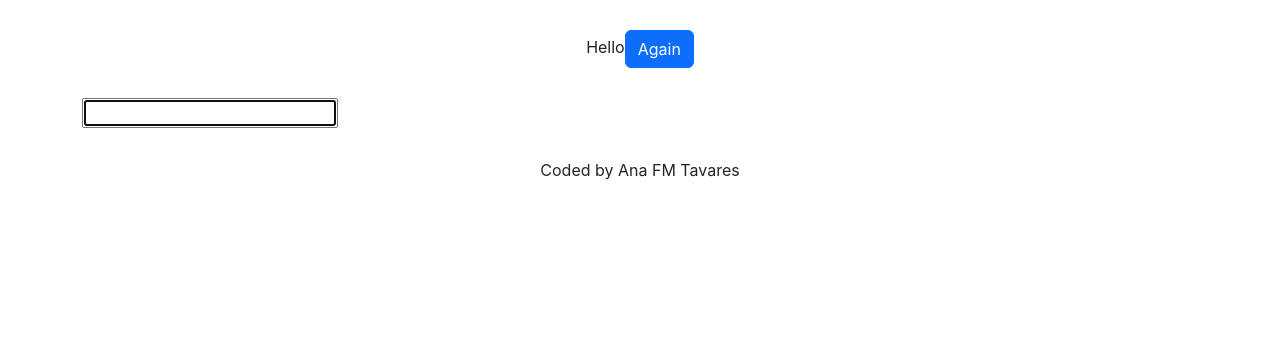
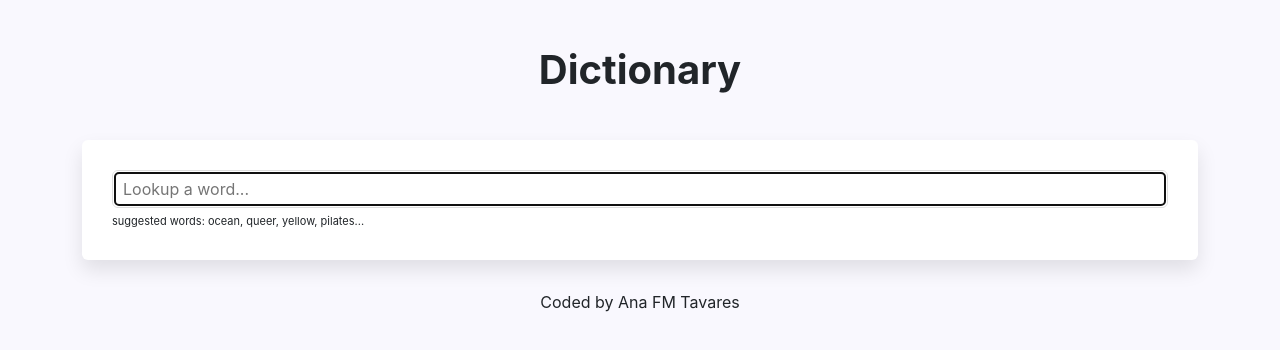
Before and after one commit to anafmt/dictionary-project, a React (Create React App) app: page / in a window 1280 px wide. Shown: the top 350 px of the page. Built offline with nearby package versions, Linux system fonts and the light colour scheme; no server answers.

Commit message:
Styled the application

```diff
--- a/src/App.css
+++ b/src/App.css
@@ -1,5 +1,16 @@
+body {
+    background: #f9f8fe;
+}
+
+a {
+    color:#9670f4;
+}
+
 .App-header {
-    margin: 30px 0;
+    font-size: 40px;
+    font-weight: bold;
+    line-height: 1.5;
+    margin: 40px 0;
 }
 
 .App-footer {
--- a/src/App.js
+++ b/src/App.js
@@ -6,13 +6,12 @@ function App() {
   return (
     <div className="App">
       <div className='container'>
-      <header className="App-header text-center">
-      Hello
-      <a href='/' className='btn btn-primary'>Again</a>
-      </header>
-      <main>
-        <Dictionary />
-      </main>
+          <header className="App-header text-center">
+          Dictionary
+          </header>
+          <main>
+          <Dictionary defaultKeyword="vibe" />
+          </main>
       <footer className='App-footer'>Coded by Ana FM Tavares</footer>
     </div>
     </div>
--- a/src/Dictionary.css
+++ b/src/Dictionary.css
@@ -0,0 +1,20 @@
+.Dictionary section {
+    background: white;
+    padding: 30px;
+    border-radius: 6px;
+    box-shadow: 0 10px 20px rgba(0 0 0 / 10%);
+    margin: 20px 0;
+}
+
+.Dictionary input {
+    width: 100%;
+    border-radius: 6px;
+    padding: 6px 10px;
+    color: #333;
+    border: 1px solid #ddd;
+}
+
+.Dictionary .hint {
+    font-size: 11px;
+    margin-top: 5px;
+}
--- a/src/Dictionary.js
+++ b/src/Dictionary.js
@@ -3,16 +3,22 @@ import "./Dictionary.css"
 import axios from "axios";
 import Results from "./Results"
 
-export default function Dictionary () {
-    let [keyword, setKeyword] = useState(null);
+export default function Dictionary (props) {
+    let [keyword, setKeyword] = useState(props.defaultKeyword);
     let [results, setResults] = useState(null);
+    let [loaded, setLoaded] = useState(false);
 
-    function search (event) {
-        event.preventDefault();
-            // documentation: https://www.shecodes.io/learn/apis/dictionary
+
+    function search () {
+                    // documentation: https://www.shecodes.io/learn/apis/dictionary
     let apiKey = `da34a047131b20d5faab7d8tfo459827`
     let apiUrl = `https://api.shecodes.io/dictionary/v1/define?word=${keyword}&key=${apiKey}`
     axios.get(apiUrl).then(handleResponse);
+    }
+
+    function handleSubmit (event) {
+        event.preventDefault();
+        search();
     }
 
     function handleResponse (response) {
@@ -24,21 +30,23 @@ export default function Dictionary () {
         setKeyword(event.target.value)
     }
 
-    if (results) {
+    function load() {
+        setLoaded(true);
+        search();
+    }
+
+    if (loaded) {
         return (
         <div className="Dictionary">
-        <form onSubmit={search}>
-            <input type="search" autoFocus={true} onChange={handleKeywordChange} />
-        </form>
+            <section>
+                <form onSubmit={handleSubmit}>
+                    <input type="search" autoFocus={true} onChange={handleKeywordChange} placeholder="Lookup a word..." />
+                </form>
+                <div className="hint">suggested words: ocean, queer, yellow, pilates...</div>
+                </section>
         <Results results={results} />
         </div>
 )} else {
-    return (
-        <div className="Dictionary">
-        <form onSubmit={search}>
-            <input type="search" autoFocus={true} onChange={handleKeywordChange} />
-        </form>
-        <Results results={results} />
-        </div> )
-
+    load();
+    return "Loading";
 }}
--- /dev/null
+++ b/src/Meaning.css
@@ -0,0 +1,12 @@
+.Meaning h3 {
+    font-size: 24px;
+    line-height: 1.5;
+    font-weight: bold;
+}
+
+
+.Meaning .Example {
+    color: #70757a;
+    font-style: italic;
+    margin-top: 10px;
+}
--- a/src/Meaning.js
+++ b/src/Meaning.js
@@ -1,16 +1,14 @@
 import React from "react";
 import Synonyms from "./Synonyms"
+import "./Meaning.css"
 
 export default function Meaning (props) {
-    console.log(props.meaning.synonyms)
     return (
         <div className="Meaning">
         <h3>{props.meaning.partOfSpeech}</h3>
-        <p><strong>Definition:</strong>{props.meaning.definition}</p>
-        <p><strong>Example:</strong><em>{props.meaning.example}</em></p>
-        <p><strong>Synonyms:</strong>
+        <div className="Definition">{props.meaning.definition}</div>
+        <div className="Example"><em>{props.meaning.example}</em></div>
         <Synonyms synonyms={props.meaning.synonyms} />
-        </p>
         </div>
     )
 }
--- /dev/null
+++ b/src/Results.css
@@ -0,0 +1,5 @@
+.Results h2 {
+    font-size: 36px;
+    font-weight: bold;
+    line-height: 1.5;
+}
--- a/src/Results.js
+++ b/src/Results.js
@@ -1,16 +1,19 @@
 import React from "react";
 import Meaning from "./Meaning";
+import "./Results.css";
 
 export default function Results(props) {
     if (props.results) {
     return (
         <div className="Results">
+            <section>
             <h2>{props.results.word}</h2>
+            </section>
             {props.results.meanings.map(function(meaning, index) {
                 return (
-                    <div key={index}>
+                    <section key={index}>
                         <Meaning meaning={meaning} />
-                    </div>
+                    </section>
                 )
             })}
         </div>
--- /dev/null
+++ b/src/Synonyms.css
@@ -0,0 +1,14 @@
+.Synonyms {
+    margin: 10px 0 0;
+    padding: 0;
+}
+
+.Synonyms ul {
+    padding-left: 0;
+}
+
+.Synonyms li {
+    display: inline;
+    padding-right: 10px;
+    line-height: 1;
+}
--- a/src/Synonyms.js
+++ b/src/Synonyms.js
@@ -1,4 +1,5 @@
 import React from "react";
+import "./Synonyms.css";
 
 export default function Synonyms (props) {
     if (props.synonyms) {
```
